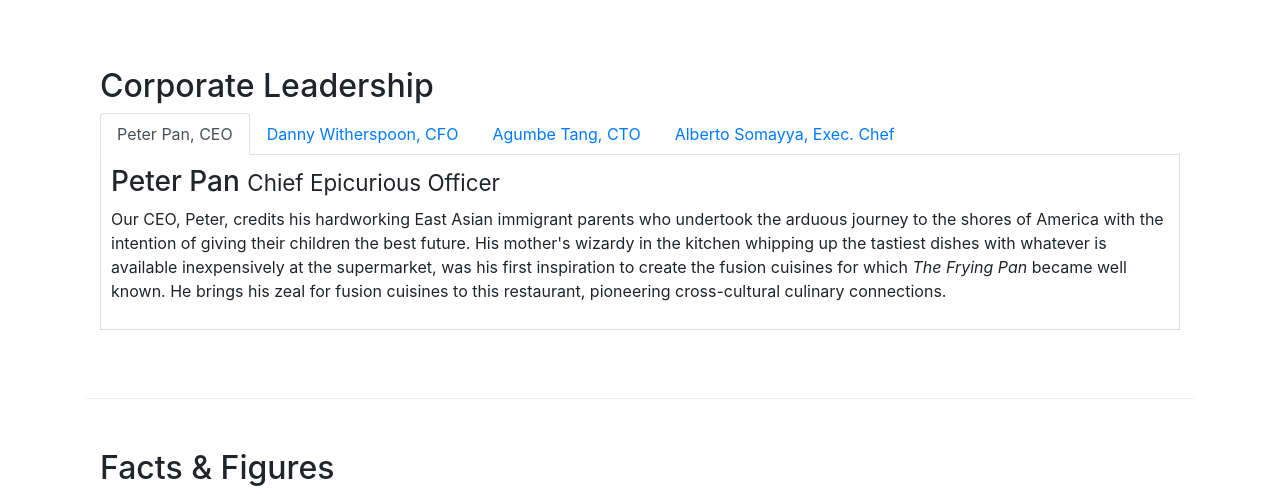
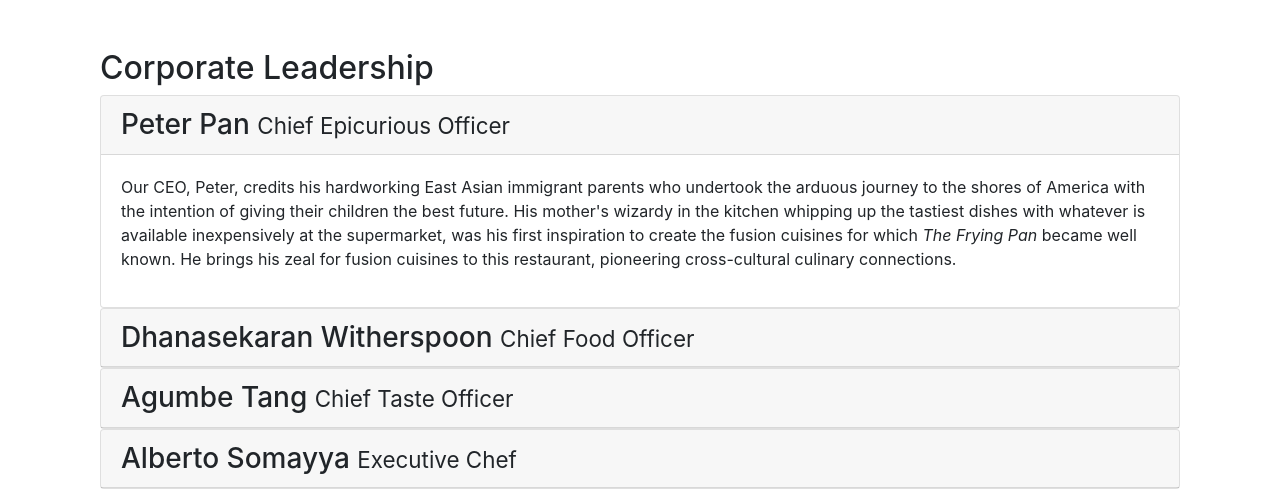
Before and after one commit to Umesh118/bootstrap, a website: page aboutus.html in a window 1280 px wide. Shown: the part 978-1472 px from the top of the page. Drawn offline with nearby package versions, Linux system fonts and the light colour scheme.

Commit message:
Accordion

```diff
--- a/aboutus.html
+++ b/aboutus.html
@@ -21,10 +21,14 @@
             <a href="#" class="navbar-brand mr-auto"><img src="img/logo.png" height="30" width="41" alt="logo"></a>
             <div class="navbar-collapse collapse" id="Navbar">
                 <ul class="navbar-nav mr-auto">
-                    <li class="nav-item"><a href="index.html" class="nav-link"><span class="fa fa-home fa-lg"></span> Home</a></li>
-                    <li class="nav-item active"><a href="#" class="nav-link"><span class="fa fa-info fa-lg"></span> About</a></li>
-                    <li class="nav-item"><a href="#" class="nav-link"><span class="fa fa-list fa-lg"></span> Menu</a></li>
-                    <li class="nav-item"><a href="contactus.html" class="nav-link"><span class="fa fa-address-card fa-lg"></span> Contact</a></li>
+                    <li class="nav-item"><a href="index.html" class="nav-link"><span class="fa fa-home fa-lg"></span>
+                            Home</a></li>
+                    <li class="nav-item active"><a href="#" class="nav-link"><span class="fa fa-info fa-lg"></span>
+                            About</a></li>
+                    <li class="nav-item"><a href="#" class="nav-link"><span class="fa fa-list fa-lg"></span> Menu</a>
+                    </li>
+                    <li class="nav-item"><a href="contactus.html" class="nav-link"><span
+                                class="fa fa-address-card fa-lg"></span> Contact</a></li>
                 </ul>
             </div>
 
@@ -36,7 +40,8 @@
             <div class="row row-header">
                 <div class="col-12 col-sm-6">
                     <h1>Ristorante con Fusion</h1>
-                    <p>We take inspiration from the World's best cuisines, and create a unique fusion experience. Our lipsmacking creations will tickle your culinary senses!</p>
+                    <p>We take inspiration from the World's best cuisines, and create a unique fusion experience. Our
+                        lipsmacking creations will tickle your culinary senses!</p>
                 </div>
                 <div class="col-12 col-sm">
                     <img src="img/logo.png" alt="logo">
@@ -60,8 +65,13 @@
         <div class="row row-content align-items-center">
             <div class="col-sm-6">
                 <h2>Our History</h2>
-                <p>Started in 2010, Ristorante con Fusion quickly established itself as a culinary icon par excellence in Hong Kong. With its unique brand of world fusion cuisine that can be found nowhere else, it enjoys patronage from the A-list clientele in Hong Kong.  Featuring four of the best three-star Michelin chefs in the world, you never know what will arrive on your plate the next time you visit us.</p>
-                <p>The restaurant traces its humble beginnings to <em>The Frying Pan</em>, a successful chain started by our CEO, Mr. Peter Pan, that featured for the first time the world's best cuisines in a pan.</p>
+                <p>Started in 2010, Ristorante con Fusion quickly established itself as a culinary icon par excellence
+                    in Hong Kong. With its unique brand of world fusion cuisine that can be found nowhere else, it
+                    enjoys patronage from the A-list clientele in Hong Kong. Featuring four of the best three-star
+                    Michelin chefs in the world, you never know what will arrive on your plate the next time you visit
+                    us.</p>
+                <p>The restaurant traces its humble beginnings to <em>The Frying Pan</em>, a successful chain started by
+                    our CEO, Mr. Peter Pan, that featured for the first time the world's best cuisines in a pan.</p>
             </div>
             <div class="col-12 col-sm-6">
                 <div class="card">
@@ -99,39 +109,78 @@
         <div class="row row-content align-items-center">
             <div class="col-12">
                 <h2>Corporate Leadership</h2>
-                <ul class="nav nav-tabs">
-                    <li class="nav-item">
-                        <a href="#peter" role="tab" data-toggle="tab" class="nav-link active">Peter Pan, CEO</a>
-                    </li>
-                    <li class="nav-item">
-                        <a href="#danny" role="tab" data-toggle="tab" class="nav-link">Danny Witherspoon, CFO</a>
-                    </li>
-                    <li class="nav-item">
-                        <a href="#agumbe" role="tab" data-toggle="tab" class="nav-link">Agumbe Tang, CTO</a>
-                    </li>
-                    <li class="nav-item">
-                        <a href="#alberto" role="tab" data-toggle="tab" class="nav-link">Alberto Somayya, Exec. Chef</a>
-                    </li>
-                </ul>
-                <div class="tab-content">
-                    <div role="tabpanel" class="tab-pane fade show active" id="peter">
-                    <h3>Peter Pan <small>Chief Epicurious Officer</small></h3>
-                    <p class="d-none d-sm-block">Our CEO, Peter, credits his hardworking East Asian immigrant parents who undertook the arduous journey to the shores of America with the intention of giving their children the best future. His mother's wizardy in the kitchen whipping up the tastiest dishes with whatever is available inexpensively at the supermarket, was his first inspiration to create the fusion cuisines for which <em>The Frying Pan</em> became well known. He brings his zeal for fusion cuisines to this restaurant, pioneering cross-cultural culinary connections.</p>
+
+                <div id="accordion">
+                    <div class="card">
+                        <div class="card-header" role="tab" id="peterhead">
+                            <h3 class="mb-0"> <a data-toggle="collapse" data-target="#peter"> Peter Pan <small>Chief
+                                        Epicurious Officer</small></a></h3>
+                        </div>
+                        <div data-parent="accordion" class="collapse show" id="peter">
+                            <div class="card-body">
+                                <p class="d-none d-sm-block">Our CEO, Peter, credits his hardworking East Asian
+                                    immigrant parents who undertook the arduous journey to the shores of America with
+                                    the intention of giving their children the best future. His mother's wizardy in the
+                                    kitchen whipping up the tastiest dishes with whatever is available inexpensively at
+                                    the supermarket, was his first inspiration to create the fusion cuisines for which
+                                    <em>The Frying Pan</em> became well known. He brings his zeal for fusion cuisines to
+                                    this restaurant, pioneering cross-cultural culinary connections.
+                                </p>
+                            </div>
+                        </div>
                     </div>
 
-                    <div role="tabpanel" class="tab-pane fade" id="danny">
-                    <h3>Dhanasekaran Witherspoon <small>Chief Food Officer</small></h3>
-                    <p class="d-none d-sm-block">Our CFO, Danny, as he is affectionately referred to by his colleagues, comes from a long established family tradition in farming and produce. His experiences growing up on a farm in the Australian outback gave him great appreciation for varieties of food sources. As he puts it in his own words, <em>Everything that runs, wins, and everything that stays, pays!</em></p>
+                    <div class="card">
+                        <div class="card-header" role="tab" id="dannyhead">
+                            <h3 class="mb-0"> <a data-toggle="collapse" data-target="#danny">Dhanasekaran Witherspoon
+                                    <small>Chief Food Officer</small></a> </h3>
                         </div>
 
-                <div role="tabpanel" class="tab-pane fade" id="agumbe">
-                    <h3>Agumbe Tang <small>Chief Taste Officer</small></h3>
-                    <p class="d-none d-sm-block">Blessed with the most discerning gustatory sense, Agumbe, our CTO, personally ensures that every dish that we serve meets his exacting tastes. Our chefs dread the tongue lashing that ensues if their dish does not meet his exacting standards. He lives by his motto, <em>You click only if you survive my lick.</em></p>
+                        <div class="collapse" id="danny" data-parent="#accordion">
+                            <div class="card-body">
+                                <p class="d-none d-sm-block">Our CFO, Danny, as he is affectionately referred to by his
+                                    colleagues, comes from a long established family tradition in farming and produce.
+                                    His experiences growing up on a farm in the Australian outback gave him great
+                                    appreciation for varieties of food sources. As he puts it in his own words,
+                                    <em>Everything that runs, wins, and everything that stays, pays!</em>
+                                </p>
+                            </div>
+                        </div>
                     </div>
 
-                <div role="tabpanel" class="tab-pane fade" id="alberto">
-                    <h3>Alberto Somayya <small>Executive Chef</small></h3>
-                    <p class="d-none d-sm-block">Award winning three-star Michelin chef with wide International experience having worked closely with whos-who in the culinary world, he specializes in creating mouthwatering Indo-Italian fusion experiences. He says, <em>Put together the cuisines from the two craziest cultures, and you get a winning hit! Amma Mia!</em></p>
+                    <div class="card">
+                        <div class="card-header" role="tab" id="agumbehead">
+                            <h3 class="mb-0"> <a data-toggle="collapse" data-target="#agumbe"> Agumbe Tang <small>Chief
+                                        Taste Officer</small></a></h3>
+                        </div>
+
+                        <div class="collapse" id="agumbe" data-parent="#accordion">
+                            <div class="card-body">
+                                <p class="d-none d-sm-block">Blessed with the most discerning gustatory sense, Agumbe,
+                                    our CTO, personally ensures that every dish that we serve meets his exacting tastes.
+                                    Our chefs dread the tongue lashing that ensues if their dish does not meet his
+                                    exacting standards. He lives by his motto, <em>You click only if you survive my
+                                        lick.</em></p>
+                            </div>
+                        </div>
+                    </div>
+
+                    <div class="card">
+                        <div class="card-header" role="tab" id="albertohead">
+                            <h3 class="mb-0"> <a data-toggle="collapse" data-target="#alberto"> Alberto Somayya
+                                    <small>Executive Chef</small></a></h3>
+                        </div>
+
+                        <div class="collapse" id="alberto" data-parent="#accordion">
+                            <div class="card-body">
+                                <p class="d-none d-sm-block">Award winning three-star Michelin chef with wide
+                                    International experience having worked closely with whos-who in the culinary world,
+                                    he specializes in creating mouthwatering Indo-Italian fusion experiences. He says,
+                                    <em>Put together the cuisines from the two craziest cultures, and you get a winning
+                                        hit! Amma Mia!</em>
+                                </p>
+                            </div>
+                        </div>
                     </div>
                 </div>
 
@@ -211,11 +260,16 @@
                 </div>
                 <div class="col-12 col-sm-4 align-self-center">
                     <div class="text-center">
-                        <a class="btn btn-social-icon btn-google" href="http://google.com/+"><i class="fa fa-google-plus"></i></a>
-                        <a class="btn btn-social-icon btn-facebook" href="http://www.facebook.com/profile.php?id="><i class="fa fa-facebook"></i></a>
-                        <a class="btn btn-social-icon btn-linkedin" href="http://www.linkedin.com/in/"><i class="fa fa-linkedin"></i></a>
-                        <a class="btn btn-social-icon btn-twitter" href="http://twitter.com/"><i class="fa fa-twitter"></i></a>
-                        <a class="btn btn-social-icon btn-google" href="http://youtube.com/"><i class="fa fa-youtube"></i></a>
+                        <a class="btn btn-social-icon btn-google" href="http://google.com/+"><i
+                                class="fa fa-google-plus"></i></a>
+                        <a class="btn btn-social-icon btn-facebook" href="http://www.facebook.com/profile.php?id="><i
+                                class="fa fa-facebook"></i></a>
+                        <a class="btn btn-social-icon btn-linkedin" href="http://www.linkedin.com/in/"><i
+                                class="fa fa-linkedin"></i></a>
+                        <a class="btn btn-social-icon btn-twitter" href="http://twitter.com/"><i
+                                class="fa fa-twitter"></i></a>
+                        <a class="btn btn-social-icon btn-google" href="http://youtube.com/"><i
+                                class="fa fa-youtube"></i></a>
                         <a class="btn btn-social-icon" href="mailto:"><i class="fa fa-envelope-o"></i></a>
                     </div>
                 </div>
```
Also changed, not shown: index.html (+42 -20 lines). Lines whose indentation alone changed are shown as unchanged.
